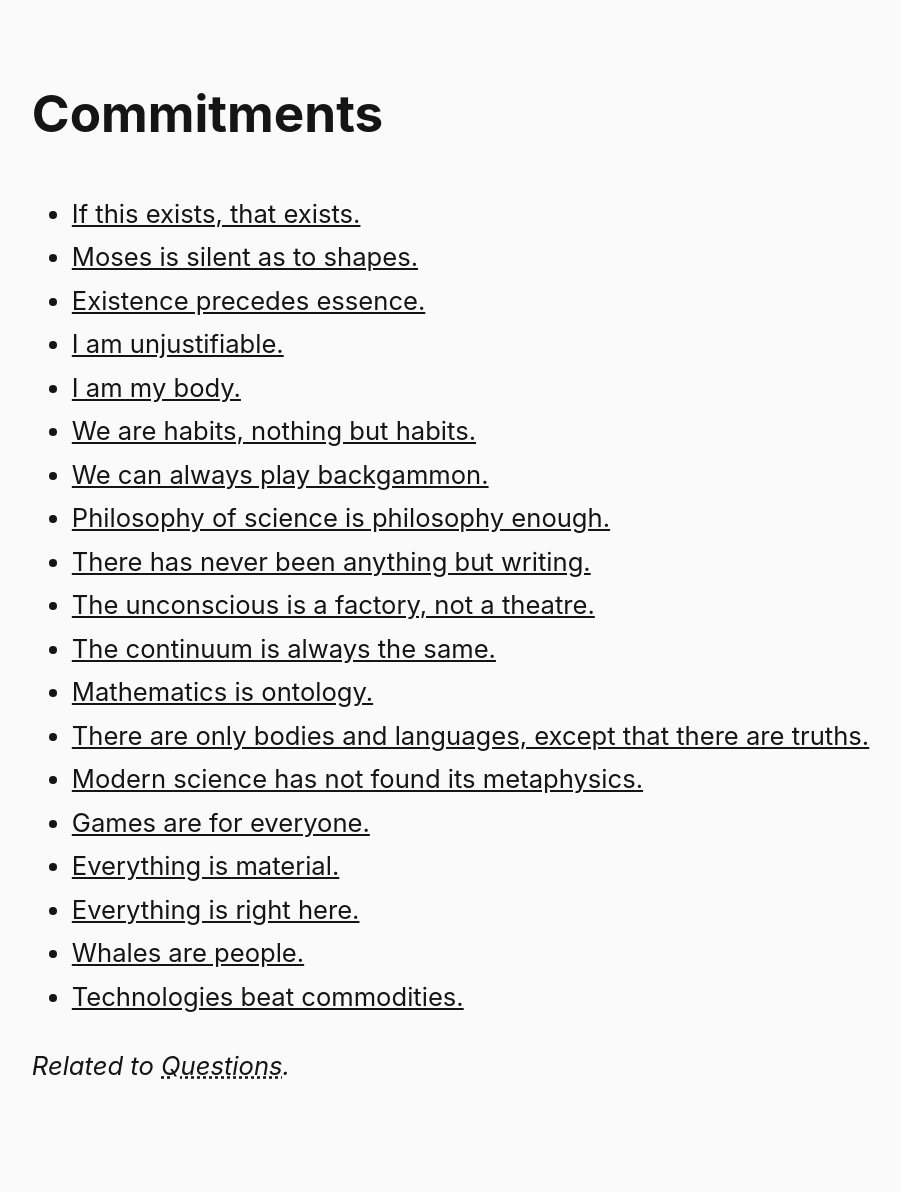
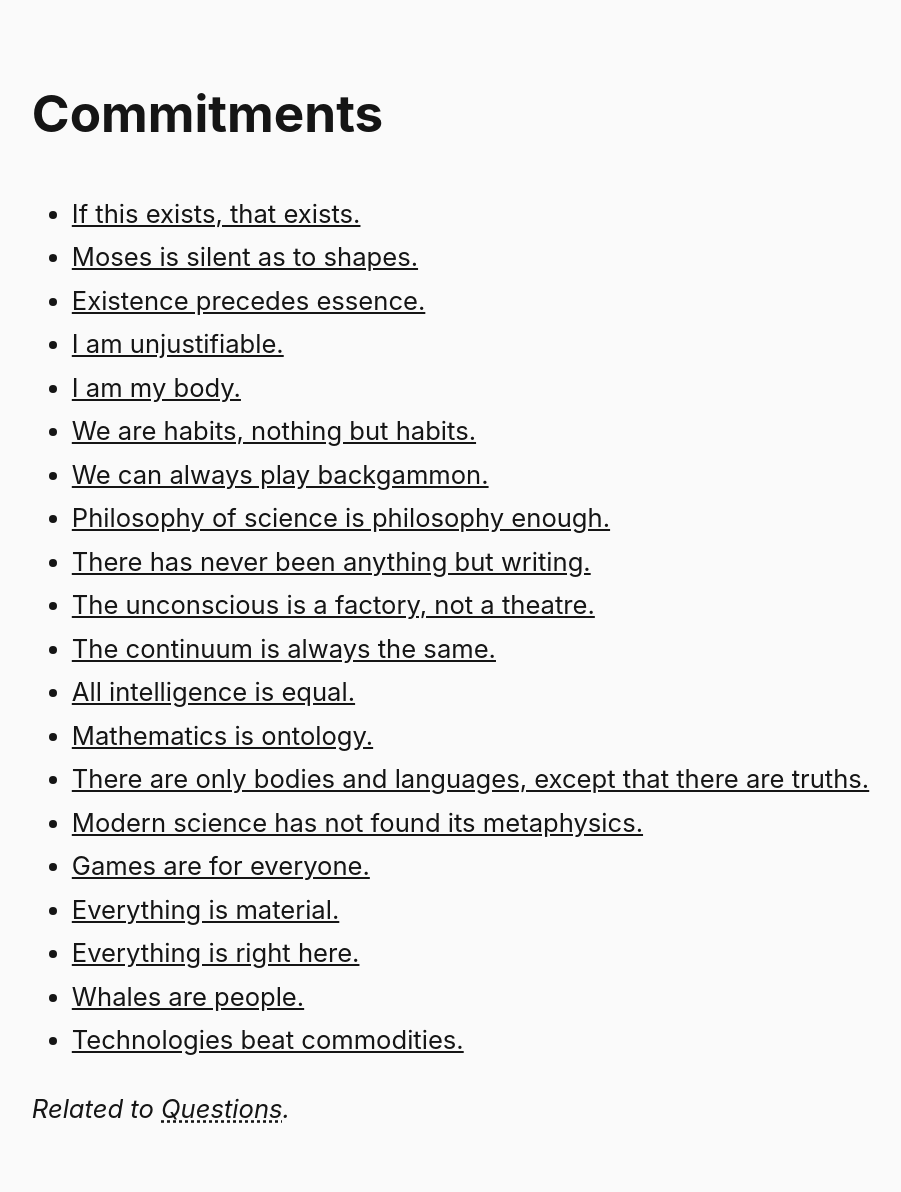
Before and after one commit to steinea/fyi, a Jekyll site: the page built from pages/commitments.md, in a window 1280 px wide. Shown: the whole page, without its empty margins (45-946 px from the left). Built offline with Jekyll 4.4.1, drawn with Linux system fonts in a browser that asks for light colours; before the commit the page ends 1149 px from its top, so only the background shows below that.

Commit message:
Add Ranciere

```diff
--- a/pages/commitments.md
+++ b/pages/commitments.md
@@ -17,6 +17,7 @@ redirect_from:
 * [There has never been anything but writing.](https://monoskop.org/images/8/8e/Derrida_Jacques_Of_Grammatology_1998.pdf "Derrida 1967, 159")
 * [The unconscious is a factory, not a theatre.](https://files.libcom.org/files/Anti-Oedipus.pdf "Deleuze and Guattari 1972, p. 22ff")
 * [The continuum is always the same.](https://monoskop.org/images/b/b3/Eco_Umberto_Semiotics_and_the_Philosophy_of_Language_1986.pdf "Eco 1984, p. 44")
+* [All intelligence is equal.](https://en.wikipedia.org/wiki/The_Ignorant_Schoolmaster "Rancière 1987, p. 46")
 * [Mathematics is ontology.](https://www.bloomsbury.com/ca/being-and-event-9781441137685/ "Badiou 1988, p. 4")
 * [There are only bodies and languages, except that there are truths.](https://www.lacan.com/badbodies.htm "Badiou 2006")
 * [Modern science has not found its metaphysics.](https://books.google.ca/books?id=uL9NEAAAQBAJ&pg=PA39 "Deleuze 2007")
```
